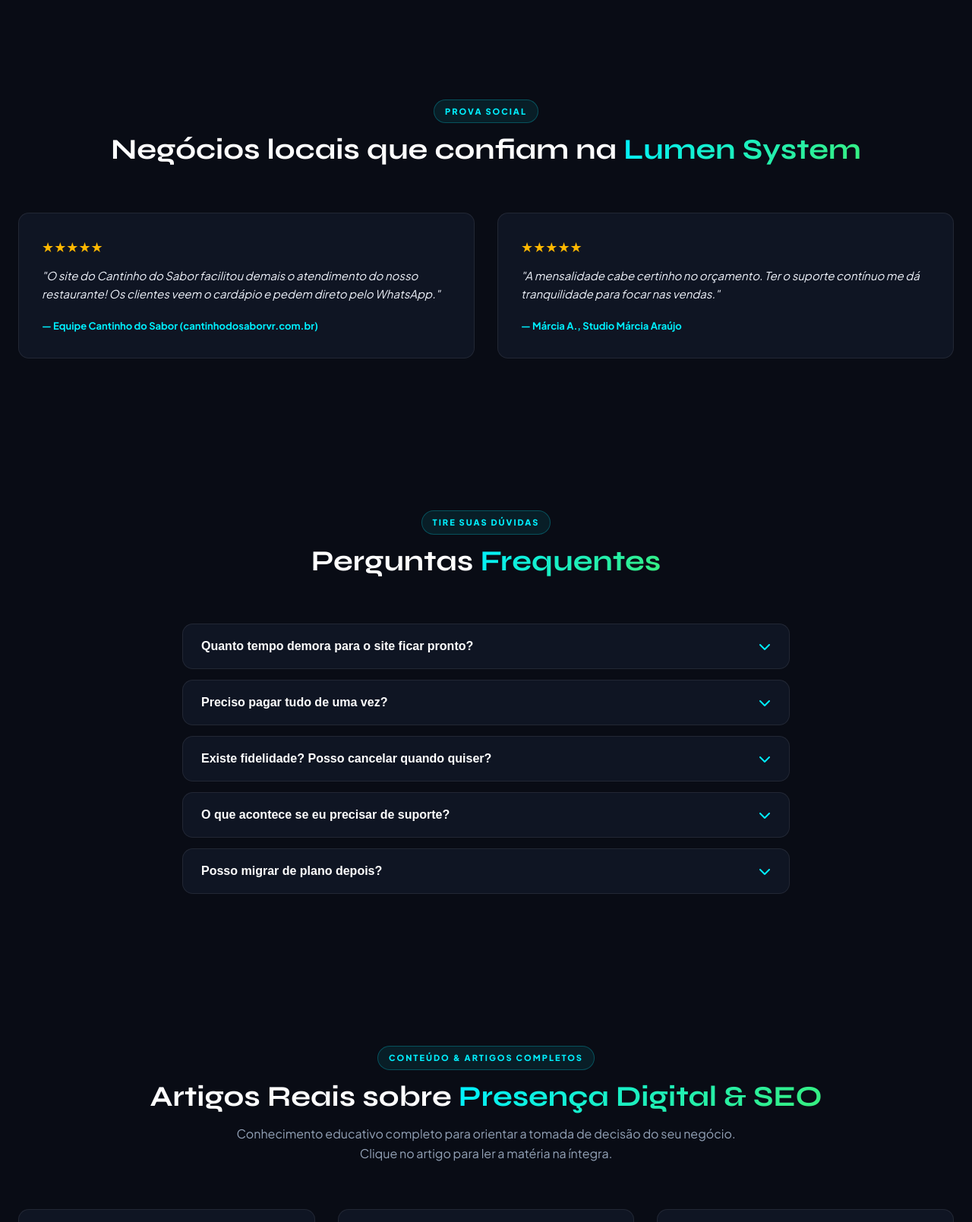
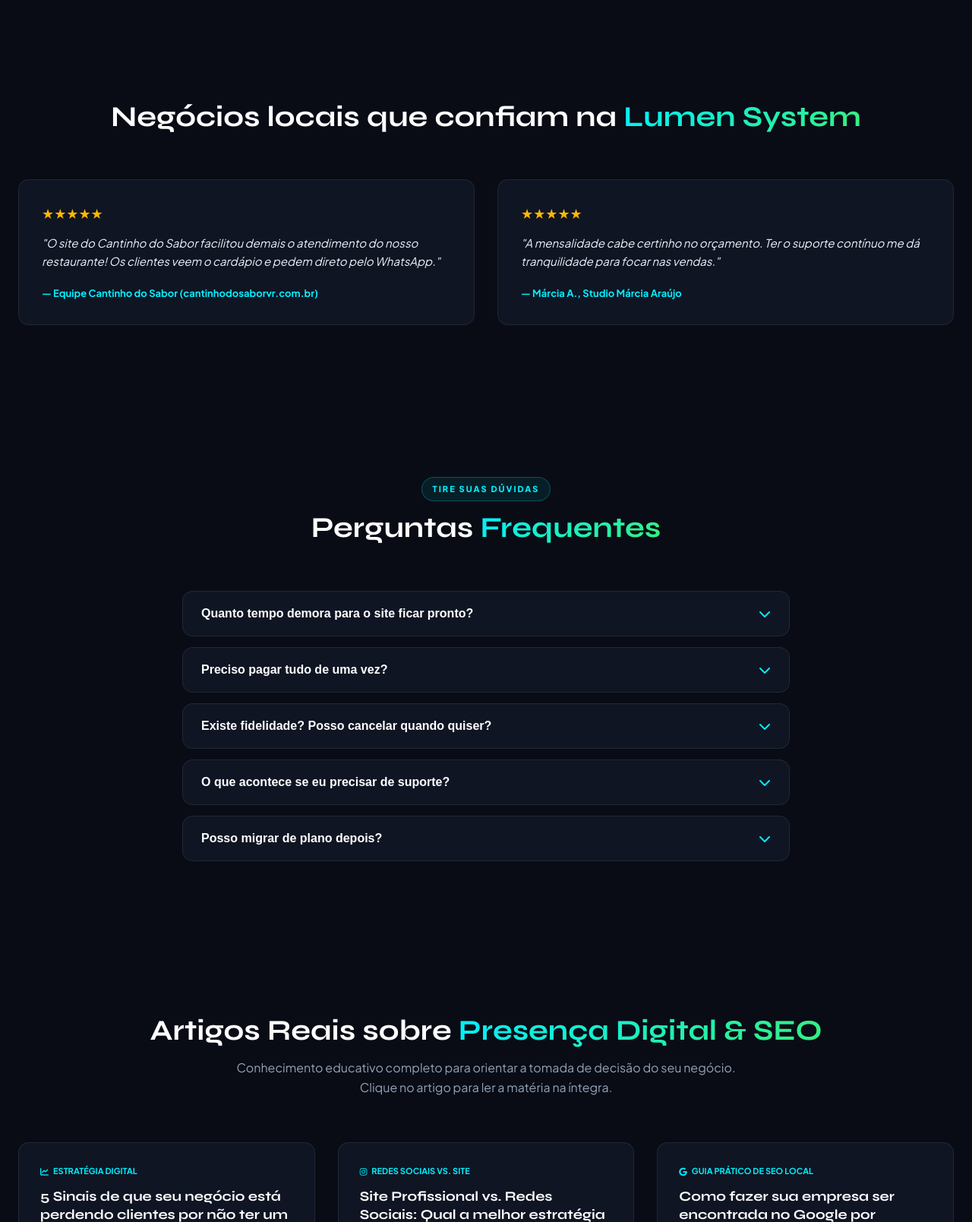
Before and after one commit to uauNICK/site-lumen-system, a plain HTML site: page index.html in a window 1280 px wide. Shown: the part 5140-6749 px from the top of the page at 76% size. Drawn offline with Linux system fonts and the light colour scheme; no server answers.

Commit message:
Chore: Remove section tags PROVA SOCIAL and CONTEÚDO & ARTIGOS COMPLETOS

```diff
--- a/index.html
+++ b/index.html
@@ -283,7 +283,6 @@
         <section class="testimonials-section" id="testimonials">
             <div class="container">
                 <div class="section-header text-center">
-                    <span class="section-tag">PROVA SOCIAL</span>
                     <h2 class="section-title">Negócios locais que confiam na <span class="gradient-text">Lumen System</span></h2>
                 </div>
 
@@ -373,7 +372,6 @@
         <section class="blog-section" id="blog">
             <div class="container">
                 <div class="section-header text-center">
-                    <span class="section-tag">CONTEÚDO & ARTIGOS COMPLETOS</span>
                     <h2 class="section-title">Artigos Reais sobre <span class="gradient-text">Presença Digital & SEO</span></h2>
                     <p class="section-subtitle">Conhecimento educativo completo para orientar a tomada de decisão do seu negócio. Clique no artigo para ler a matéria na íntegra.</p>
                 </div>
```
